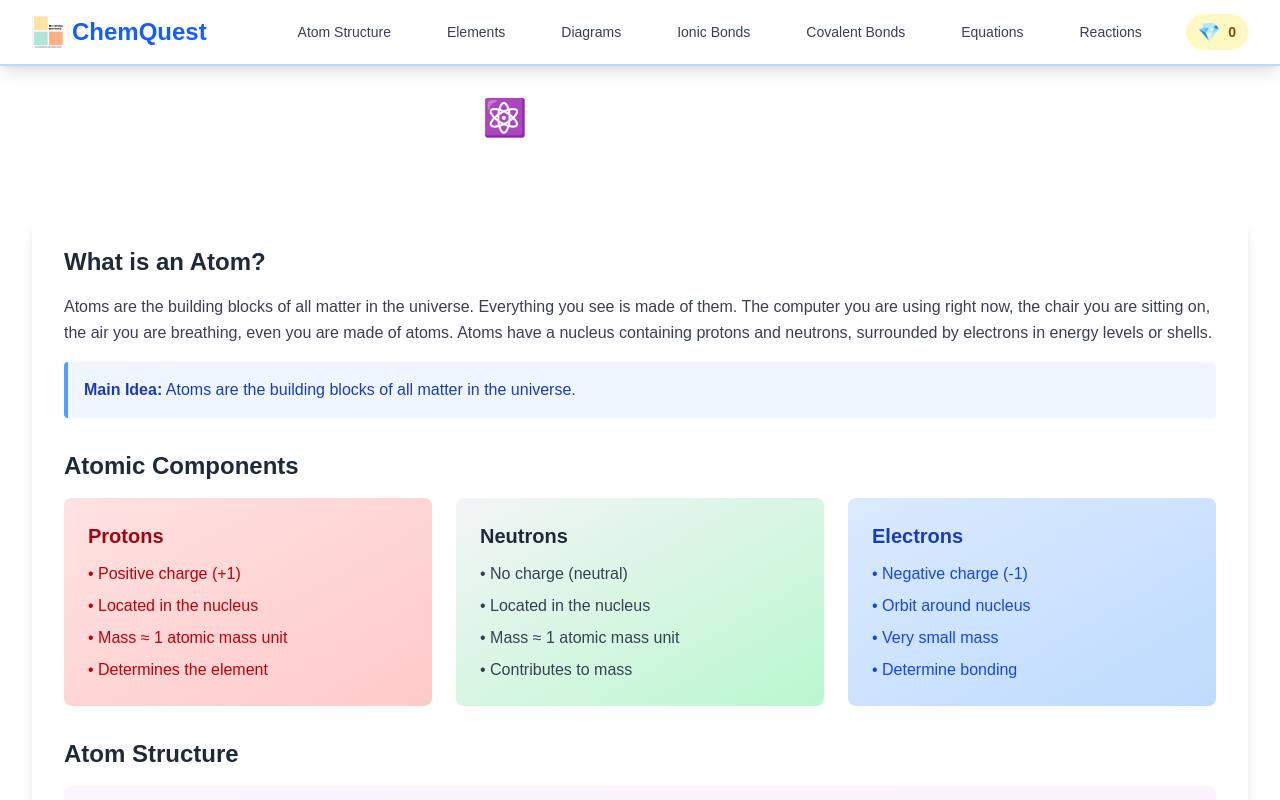
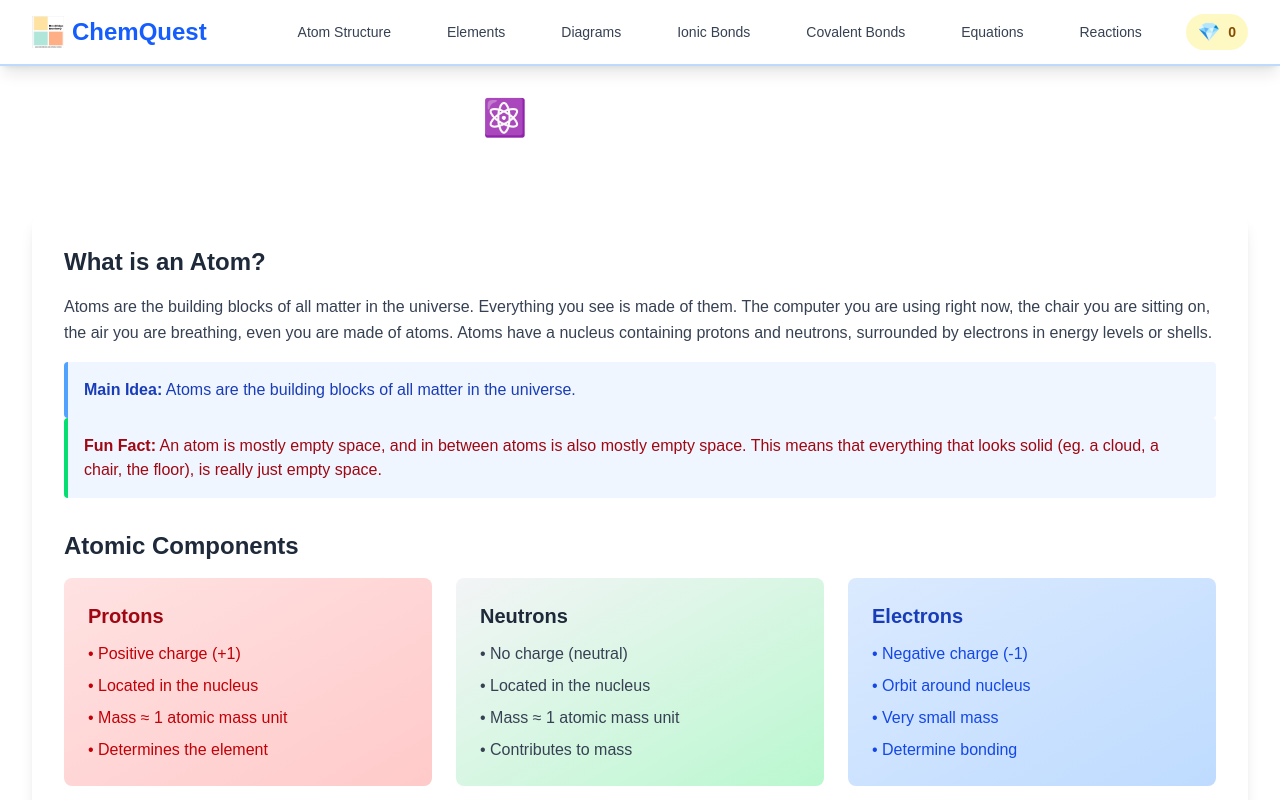
Before and after one commit to JoshuaChou10/chemquest, a Next.js app: page /atom-structure in a window 1280 px wide. Shown: the top 800 px of the page. Built offline with nearby package versions, Linux system fonts and the light colour scheme.

Commit message:
added fun fact

```diff
--- a/app/atom-structure/page.tsx
+++ b/app/atom-structure/page.tsx
@@ -23,6 +23,11 @@ export default function AtomStructure() {
           <div className="bg-blue-50 border-l-4 border-blue-400 p-4 rounded">
             <p className="text-blue-800">
               <strong>Main Idea:</strong> Atoms are the building blocks of all matter in the universe.
+            </p>
+          </div>
+          <div className="bg-blue-50 border-l-4 border-green-400 p-4 rounded">
+            <p className="text-red-800">
+              <strong>Fun Fact:</strong> An atom is mostly empty space, and in between atoms is also mostly empty space. This means that everything that looks solid (eg. a cloud, a chair, the floor), is really just empty space.
             </p>
           </div>
         </section>
```
